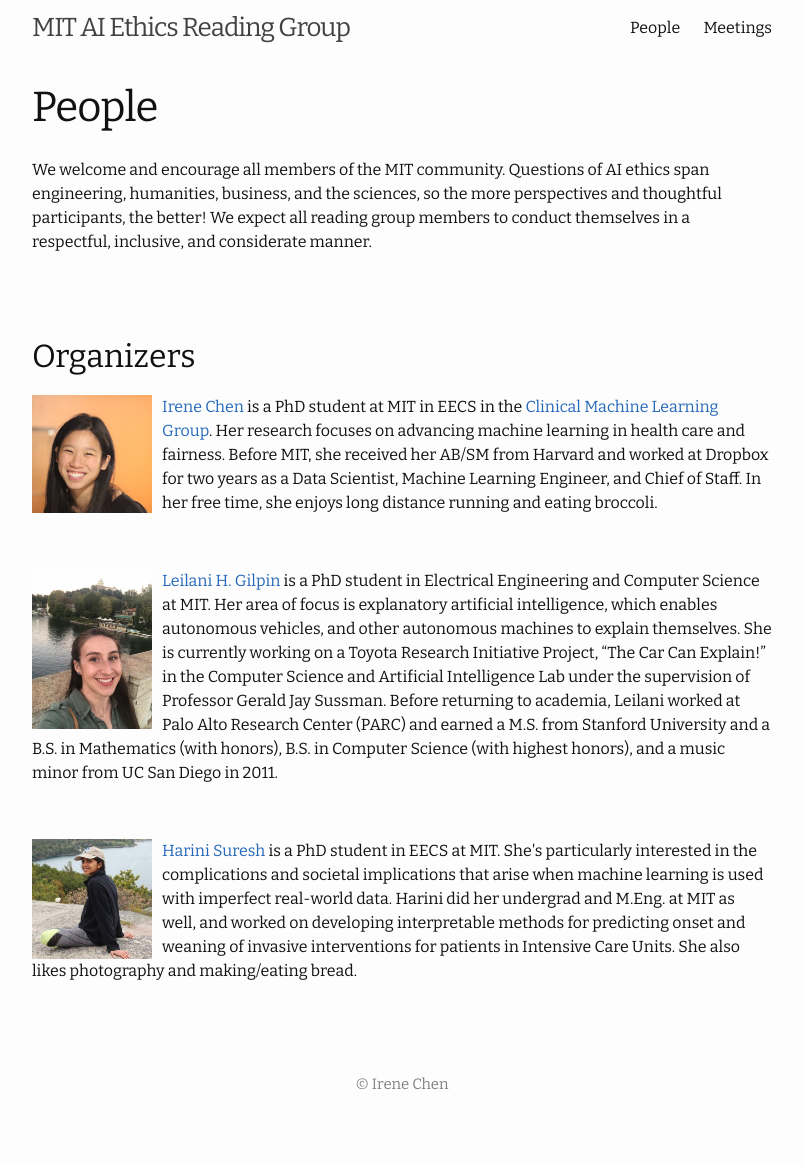
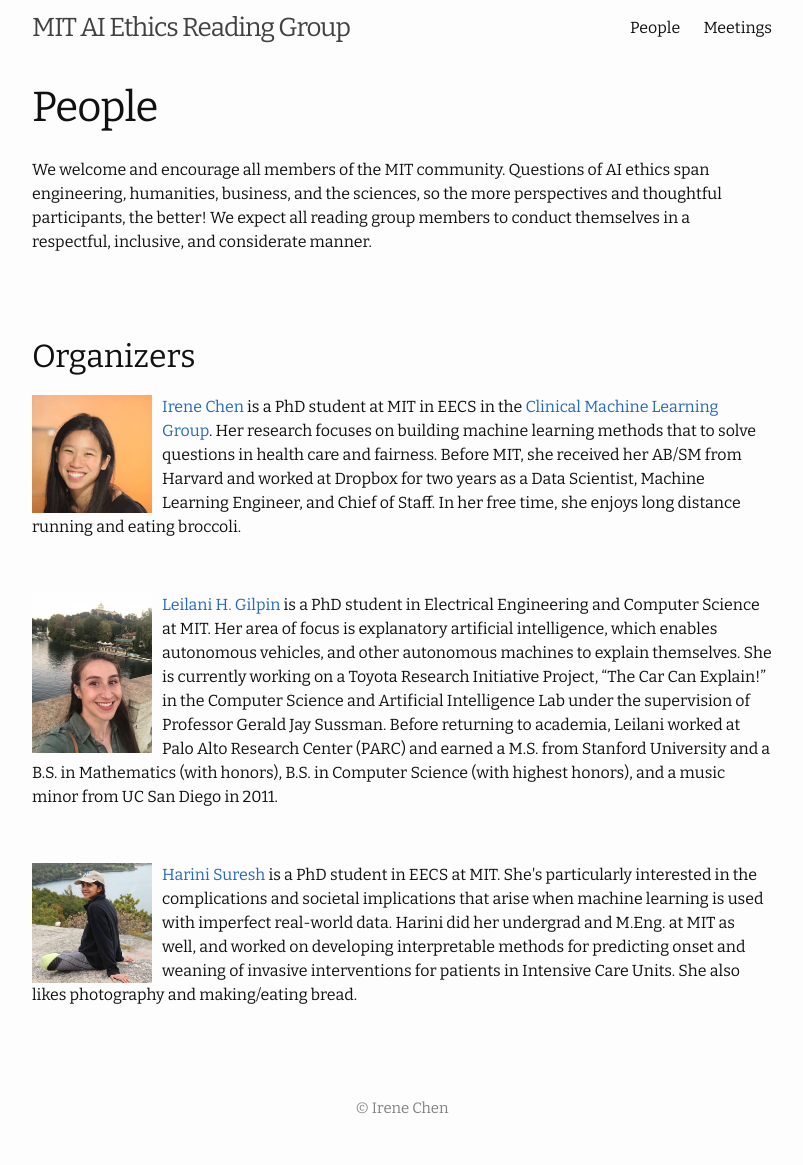
Before and after one commit to mitaiethics/mitaiethics.github.io, a Jekyll site: the page built from people.md, in a window 1280 px wide. Shown: the whole page, without its empty margins (238-1041 px from the left). Built offline with Jekyll 4.4.1, drawn with Linux system fonts in a browser that asks for light colours; before the commit the page ends 1141 px from its top, so only the background shows below that.

```diff
--- a/people.md
+++ b/people.md
@@ -12,7 +12,7 @@ We welcome and encourage all members of the MIT community. Questions of AI ethic
 
 <p>
 <img src="/irene.jpg" alt="..." class="float-left mr-2" width="120px" style="float: left; margin-right: 10px;">
-<a href="http://irenechen.net">Irene Chen</a> is a PhD student at MIT in EECS in the <a href="http://clinicalml.org">Clinical Machine Learning Group</a>. Her research focuses on advancing machine learning in health care and fairness. Before MIT, she received her AB/SM from Harvard and worked at Dropbox for two years as a Data Scientist, Machine Learning Engineer, and Chief of Staff. In her free time, she enjoys long distance running and eating broccoli.
+<a href="http://irenechen.net">Irene Chen</a> is a PhD student at MIT in EECS in the <a href="http://clinicalml.org">Clinical Machine Learning Group</a>. Her research focuses on building machine learning methods that to solve questions in health care and fairness. Before MIT, she received her AB/SM from Harvard and worked at Dropbox for two years as a Data Scientist, Machine Learning Engineer, and Chief of Staff. In her free time, she enjoys long distance running and eating broccoli.
 </p>
 
 <br>
```
